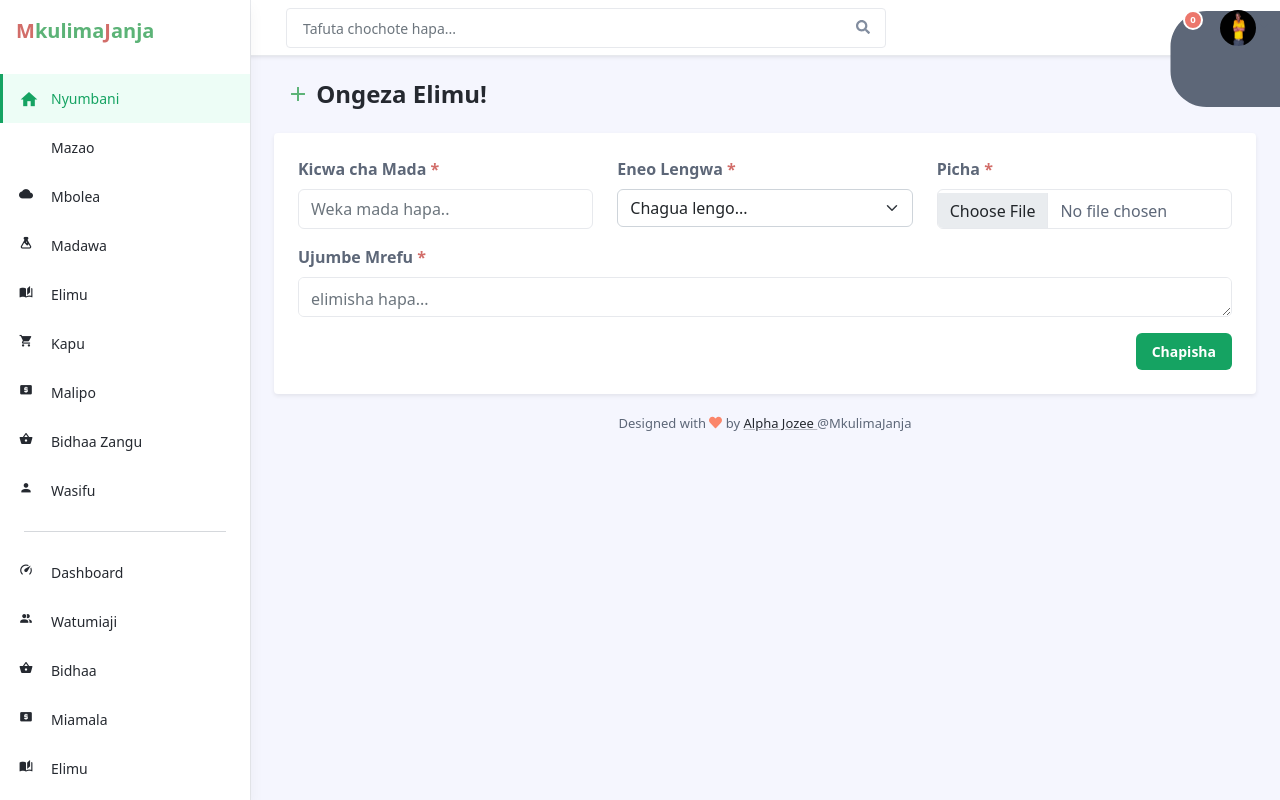
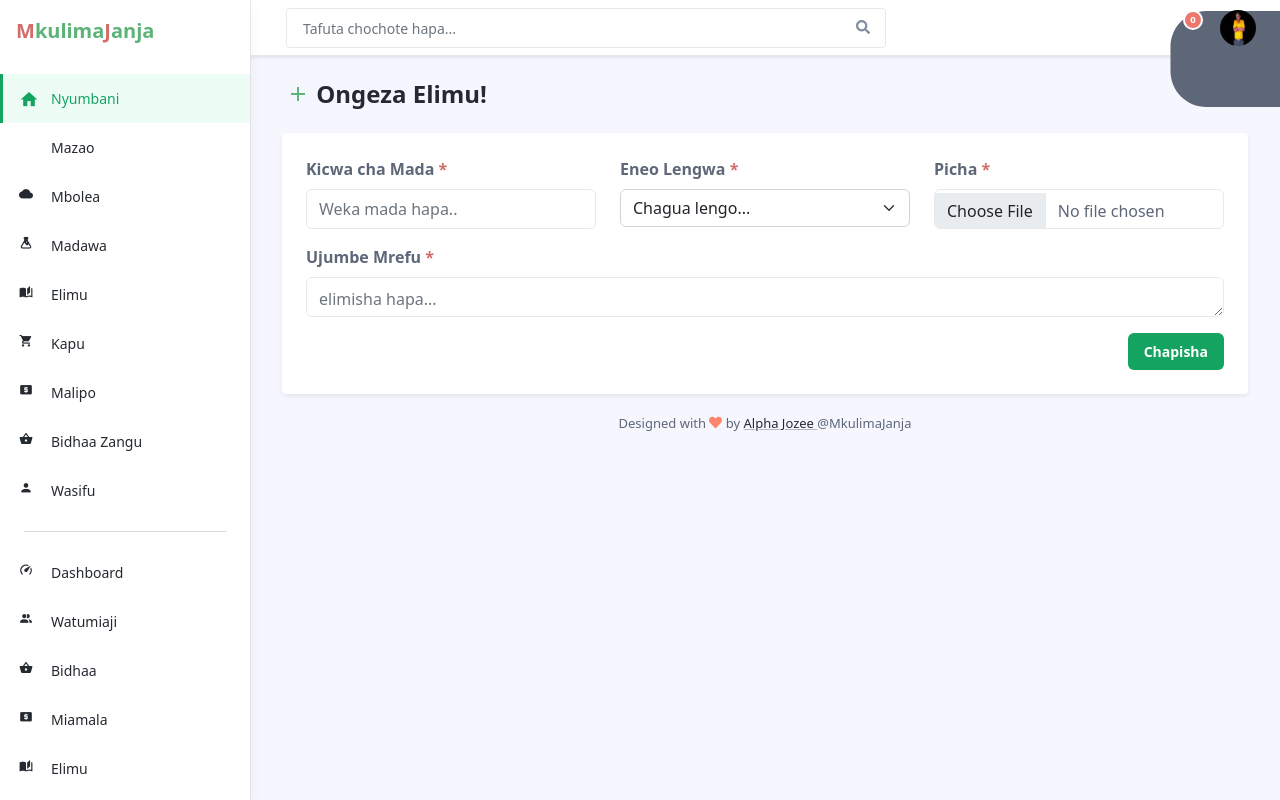
Before and after one commit to alphaxadLaravel/MkulimaJanjaProject, a PHP site: page /admin/ongeza_elimu.php in a window 1280 px wide. Run offline with PHP 8.4, Linux system fonts and the light colour scheme; some libraries are stand-ins or nearby versions.

Commit message:
elimu_tena

```diff
--- a/admin/ongeza_elimu.php
+++ b/admin/ongeza_elimu.php
@@ -17,7 +17,7 @@
                 </div>
             </div>
 
-            <div class="row g-4">
+            <div class="row px-2">
                 <div class="app-card app-card-settings shadow-sm p-4">
 
                     <div class="app-card-body">
```
Lines whose indentation alone changed are shown as unchanged.
